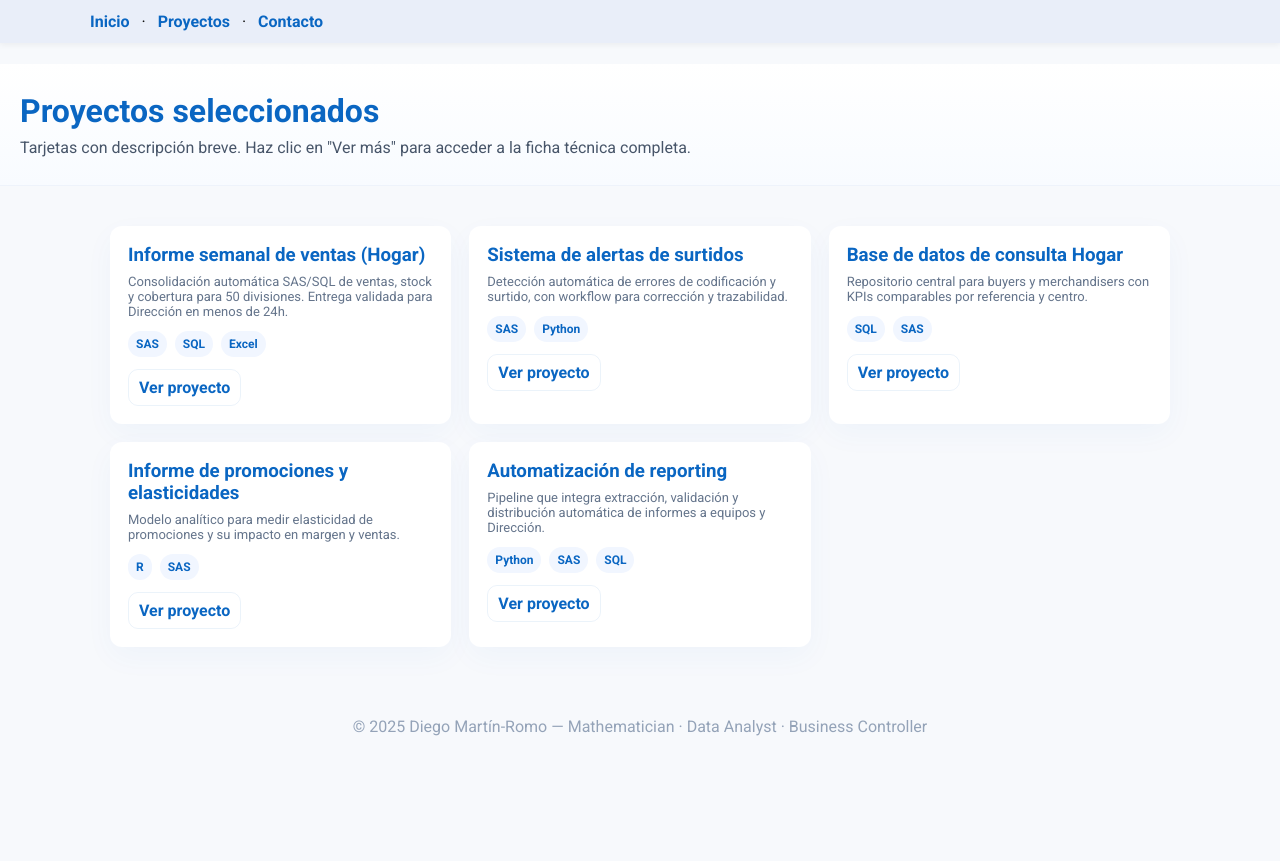
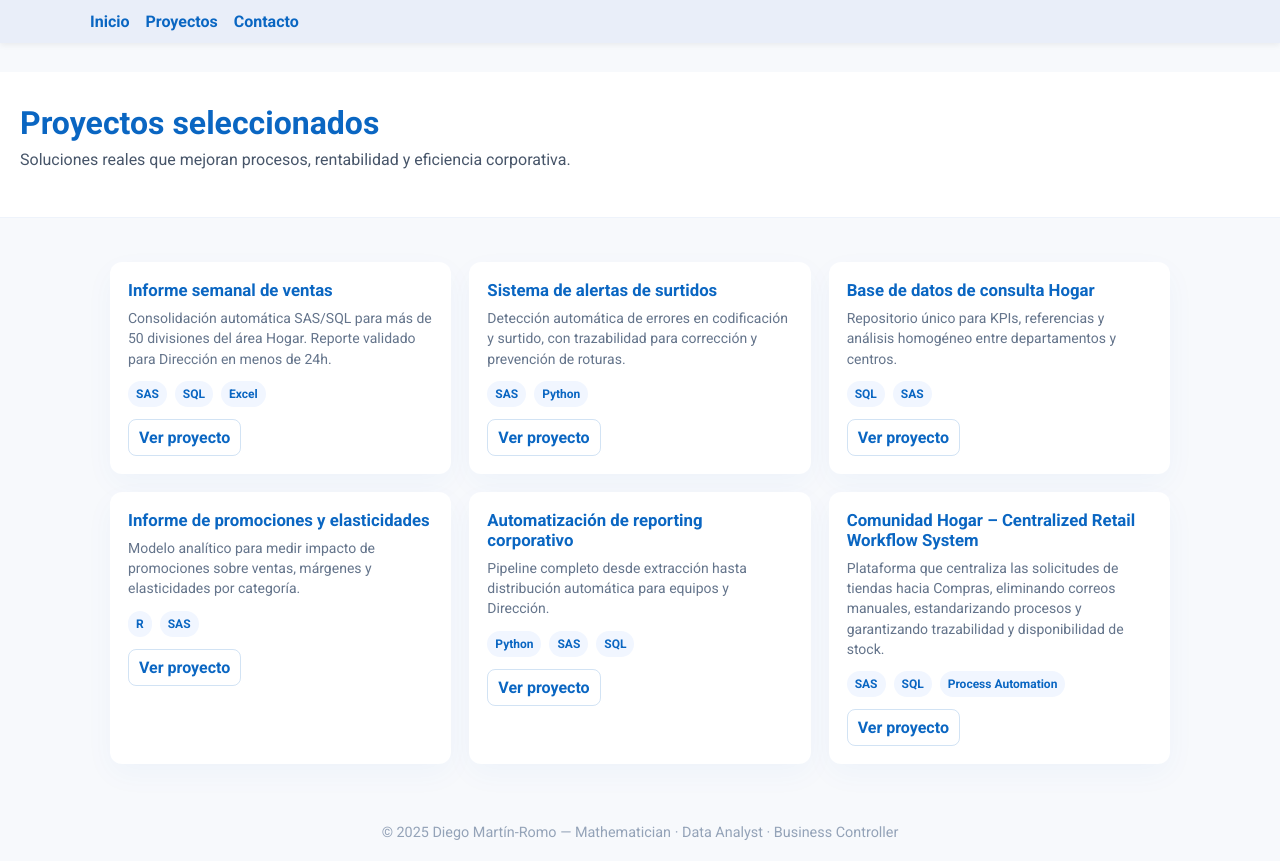
Before and after one commit to diegomartinromo/diegomartinromo.github.io, a plain HTML site: page proyectos.html in a window 1280 px wide. Before the commit the page ends 800 px from the top, so only its background shows below. Drawn offline with Linux system fonts and the light colour scheme.

Commit message:
Update proyectos.html

```diff
--- a/proyectos.html
+++ b/proyectos.html
@@ -5,75 +5,184 @@
   <meta name="viewport" content="width=device-width,initial-scale=1" />
   <title>Proyectos — Diego Martín-Romo</title>
   <link href="https://fonts.googleapis.com/css2?family=Roboto:wght@400;500;700&display=swap" rel="stylesheet">
+
   <style>
-    :root{--blue:#0A66C2;--muted:#e9eef9;--card:#fff;border-radius:12px}
-    *{box-sizing:border-box}body{font-family:'Roboto',sans-serif;margin:0;background:#f7f9fc;color:#111}
-    nav{position:fixed;top:0;left:0;right:0;background:var(--muted);padding:12px 20px;box-shadow:0 2px 6px rgba(0,0,0,0.05);z-index:1000}
-    nav .wrap{max-width:1100px;margin:0 auto;display:flex;align-items:center;gap:12px}
-    nav a{color:var(--blue);text-decoration:none;font-weight:600}
-    header{margin-top:64px;padding:28px 20px;background:linear-gradient(180deg,#fff,#f8fbff);border-bottom:1px solid #eef3fb}
+    :root{--blue:#0A66C2;--bg:#f7f9fc;--card:#fff;--radius:12px}
+    *{box-sizing:border-box}
+    body{margin:0;font-family:'Roboto',sans-serif;background:var(--bg);color:#111}
+
+    nav{
+      position:fixed;top:0;left:0;right:0;z-index:1000;
+      background:#e9eef9;padding:12px 20px;
+      box-shadow:0 2px 6px rgba(0,0,0,0.06)
+    }
+    nav .wrap{
+      max-width:1100px;margin:0 auto;display:flex;gap:16px;align-items:center
+    }
+    nav a{text-decoration:none;color:var(--blue);font-weight:600}
+
+    header{
+      margin-top:72px;padding:32px 20px;background:white;
+      border-bottom:1px solid #eef3fb
+    }
     header h1{margin:0;color:var(--blue)}
-    main{max-width:1100px;margin:20px auto;padding:20px}
-    .grid{display:grid;grid-template-columns:repeat(auto-fit,minmax(300px,1fr));gap:18px}
-    .card{background:var(--card);padding:18px;border-radius:12px;box-shadow:0 10px 30px rgba(10,102,194,0.04);transition:transform .16s}
+    header p{margin-top:8px;color:#475569}
+
+    main{
+      max-width:1100px;margin:24px auto;padding:20px
+    }
+
+    .grid{
+      display:grid;
+      grid-template-columns:repeat(auto-fit,minmax(300px,1fr));
+      gap:18px
+    }
+
+    .card{
+      background:var(--card);padding:18px;border-radius:var(--radius);
+      box-shadow:0 10px 30px rgba(10,102,194,0.04);
+      transition:transform .16s;
+    }
     .card:hover{transform:translateY(-6px)}
-    .card h3{margin:0;color:var(--blue)}
-    .meta{color:#64748b;font-size:13px;margin-top:8px}
-    .stack{margin-top:12px;display:flex;gap:8px;flex-wrap:wrap}
-    .pill{background:#f1f6ff;color:var(--blue);padding:6px 8px;border-radius:999px;font-weight:600;font-size:12px}
-    .more{display:inline-block;margin-top:12px;padding:8px 10px;border-radius:10px;background:transparent;border:1px solid rgba(10,102,194,0.08);color:var(--blue);text-decoration:none;font-weight:600}
-    footer{padding:30px;text-align:center;color:#94a3b8}
-    @media(max-width:720px){header{padding:18px}}
+
+    .card h3{margin:0;color:var(--blue);font-size:1.05rem}
+    .meta{color:#64748b;font-size:14px;margin-top:8px;line-height:1.45}
+
+    .stack{
+      display:flex;gap:8px;margin-top:12px;flex-wrap:wrap
+    }
+    .pill{
+      padding:6px 8px;font-size:12px;font-weight:600;
+      background:#f1f6ff;color:var(--blue);border-radius:999px
+    }
+
+    .more{
+      display:inline-block;margin-top:12px;padding:8px 10px;
+      border-radius:8px;font-weight:600;
+      text-decoration:none;color:var(--blue);
+      border:1px solid rgba(10,102,194,0.18)
+    }
+    .more:hover{background:#f1f6ff}
+
+    footer{
+      text-align:center;color:#94a3b8;font-size:.9rem;
+      margin:40px 0 20px
+    }
   </style>
 </head>
+
 <body>
 
-  <nav><div class="wrap"><a href="index.html">Inicio</a> · <a href="proyectos.html">Proyectos</a> · <a href="index.html#contact">Contacto</a></div></nav>
+<nav>
+  <div class="wrap">
+    <a href="index.html">Inicio</a>
+    <a href="proyectos.html">Proyectos</a>
+    <a href="index.html#contact">Contacto</a>
+  </div>
+</nav>
 
 <header>
   <h1>Proyectos seleccionados</h1>
-    <p style="margin:8px 0 0;color:#475569">Tarjetas con descripción breve. Haz clic en "Ver más" para acceder a la ficha técnica completa.</p>
+  <p>Soluciones reales que mejoran procesos, rentabilidad y eficiencia corporativa.</p>
 </header>
 
 <main>
   <div class="grid">
+
+    <!-- Proyecto 1 -->
     <div class="card" id="p1">
-        <h3>Informe semanal de ventas (Hogar)</h3>
-        <div class="meta">Consolidación automática SAS/SQL de ventas, stock y cobertura para 50 divisiones. Entrega validada para Dirección en menos de 24h.</div>
-        <div class="stack"><span class="pill">SAS</span><span class="pill">SQL</span><span class="pill">Excel</span></div>
+      <h3>Informe semanal de ventas</h3>
+      <div class="meta">
+        Consolidación automática SAS/SQL para más de 50 divisiones del área Hogar.
+        Reporte validado para Dirección en menos de 24h.
+      </div>
+      <div class="stack">
+        <span class="pill">SAS</span>
+        <span class="pill">SQL</span>
+        <span class="pill">Excel</span>
+      </div>
       <a class="more" href="proyecto-informe-semanal.html">Ver proyecto</a>
     </div>
 
+    <!-- Proyecto 2 -->
     <div class="card" id="p2">
       <h3>Sistema de alertas de surtidos</h3>
-        <div class="meta">Detección automática de errores de codificación y surtido, con workflow para corrección y trazabilidad.</div>
-        <div class="stack"><span class="pill">SAS</span><span class="pill">Python</span></div>
+      <div class="meta">
+        Detección automática de errores en codificación y surtido,
+        con trazabilidad para corrección y prevención de roturas.
+      </div>
+      <div class="stack">
+        <span class="pill">SAS</span>
+        <span class="pill">Python</span>
+      </div>
       <a class="more" href="proyecto-alertas-surtidos.html">Ver proyecto</a>
     </div>
 
+    <!-- Proyecto 3 -->
     <div class="card" id="p3">
       <h3>Base de datos de consulta Hogar</h3>
-        <div class="meta">Repositorio central para buyers y merchandisers con KPIs comparables por referencia y centro.</div>
-        <div class="stack"><span class="pill">SQL</span><span class="pill">SAS</span></div>
+      <div class="meta">
+        Repositorio único para KPIs, referencias y análisis homogéneo
+        entre departamentos y centros.
+      </div>
+      <div class="stack">
+        <span class="pill">SQL</span>
+        <span class="pill">SAS</span>
+      </div>
       <a class="more" href="proyecto-base-hogar.html">Ver proyecto</a>
     </div>
 
+    <!-- Proyecto 4 -->
     <div class="card" id="p4">
       <h3>Informe de promociones y elasticidades</h3>
-        <div class="meta">Modelo analítico para medir elasticidad de promociones y su impacto en margen y ventas.</div>
-        <div class="stack"><span class="pill">R</span><span class="pill">SAS</span></div>
+      <div class="meta">
+        Modelo analítico para medir impacto de promociones sobre ventas,
+        márgenes y elasticidades por categoría.
+      </div>
+      <div class="stack">
+        <span class="pill">R</span>
+        <span class="pill">SAS</span>
+      </div>
       <a class="more" href="proyecto-elasticidades.html">Ver proyecto</a>
     </div>
 
+    <!-- Proyecto 5 -->
     <div class="card" id="p5">
-        <h3>Automatización de reporting</h3>
-        <div class="meta">Pipeline que integra extracción, validación y distribución automática de informes a equipos y Dirección.</div>
-        <div class="stack"><span class="pill">Python</span><span class="pill">SAS</span><span class="pill">SQL</span></div>
+      <h3>Automatización de reporting corporativo</h3>
+      <div class="meta">
+        Pipeline completo desde extracción hasta distribución automática
+        para equipos y Dirección.
+      </div>
+      <div class="stack">
+        <span class="pill">Python</span>
+        <span class="pill">SAS</span>
+        <span class="pill">SQL</span>
+      </div>
       <a class="more" href="proyecto-automation-reporting.html">Ver proyecto</a>
     </div>
+
+    <!-- Proyecto NUEVO -->
+    <div class="card" id="p6">
+      <h3>Comunidad Hogar – Centralized Retail Workflow System</h3>
+      <div class="meta">
+        Plataforma que centraliza las solicitudes de tiendas hacia Compras,
+        eliminando correos manuales, estandarizando procesos y garantizando
+        trazabilidad y disponibilidad de stock.
+      </div>
+      <div class="stack">
+        <span class="pill">SAS</span>
+        <span class="pill">SQL</span>
+        <span class="pill">Process Automation</span>
+      </div>
+      <a class="more" href="proyecto-comunidad-hogar.html">Ver proyecto</a>
+    </div>
+
   </div>
 </main>
 
-  <footer>© 2025 Diego Martín-Romo — Mathematician · Data Analyst · Business Controller</footer>
+<footer>
+  © 2025 Diego Martín-Romo — Mathematician · Data Analyst · Business Controller
+</footer>
+
 </body>
 </html>
```
Lines whose indentation alone changed are shown as unchanged.
